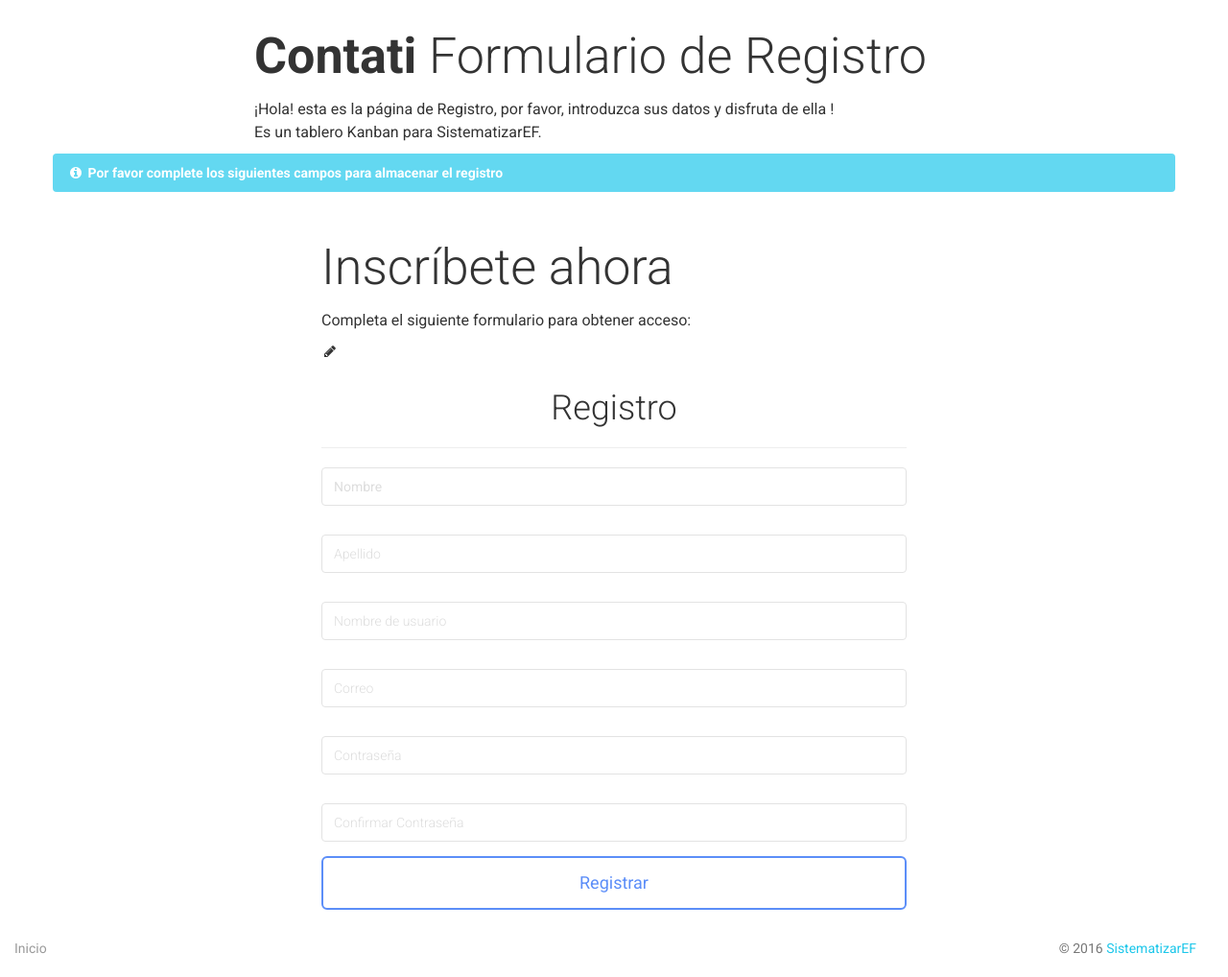
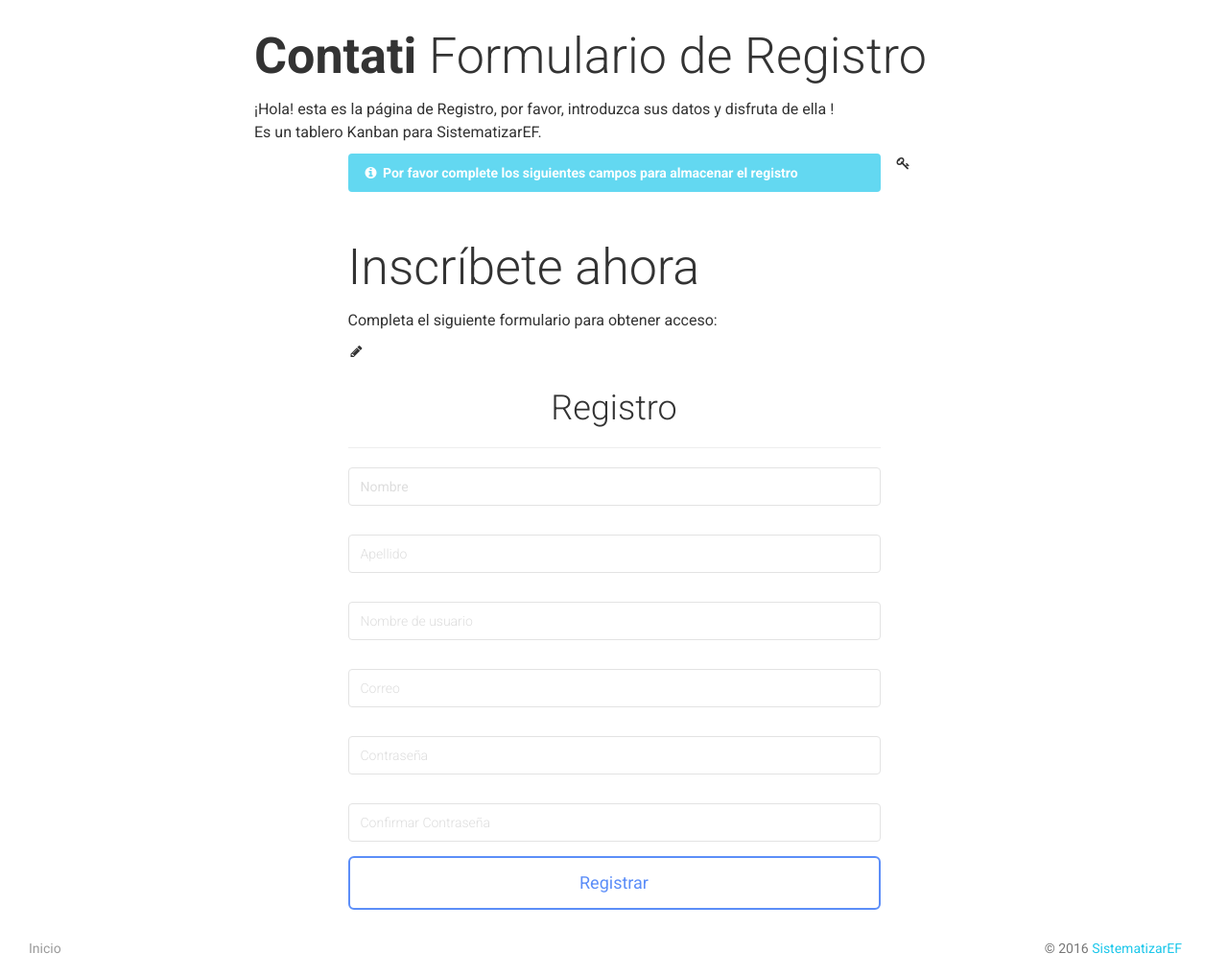
Before and after one commit to stzef/contati, a Django app: template people/templates/register.html in a window 1280 px wide. Shown: the whole page at 96% size. Run offline with Django 3.2, Linux system fonts and the light colour scheme; the template is opened without the code that fills it, so the values that code supplies are empty; some libraries are stand-ins or nearby versions.

Commit message:
ordenando los formularios iguales

```diff
--- a/people/templates/register.html
+++ b/people/templates/register.html
@@ -48,6 +48,9 @@
                     </div>
 
                     <div class="row">
+                        <div class="col-sm-6 col-sm-offset-3 form-box">
+                            <div class="form-top">
+                                <div class="form-top-left">
                                     {% if indicador == 0 %}
                                       <div class="alert alert-danger fade in" id="respuesta">
                                           <i class="fa fa-info-circle"></i> <strong>  {{ respuesta }}</strong>
@@ -61,7 +64,12 @@
                                       </div>
                                     </div>
                                   </div>
-
+                                  </div>
+                            <div class="form-top-right">
+                              <i class="fa fa-key"></i>
+                            </div>
+                            </div>
+                            <div class="form-bottom">
 
                              {% if error %}
                                 <div class="alert alert-danger"> {{ error }} </div>
```
Lines whose indentation alone changed are shown as unchanged.
